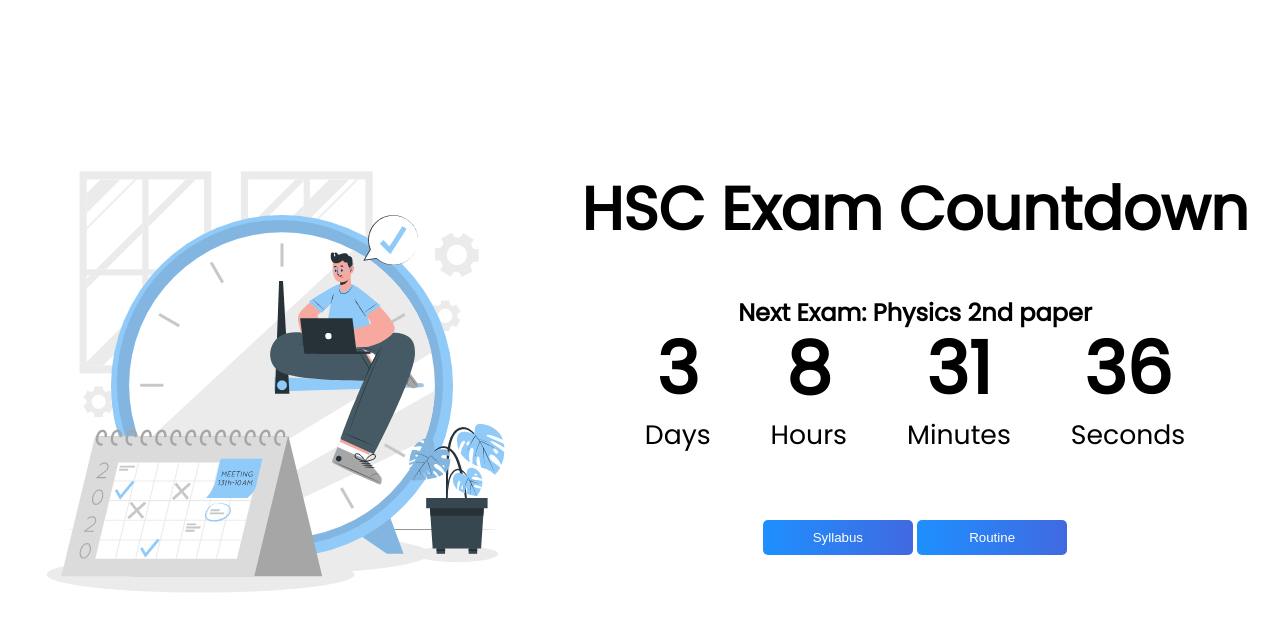
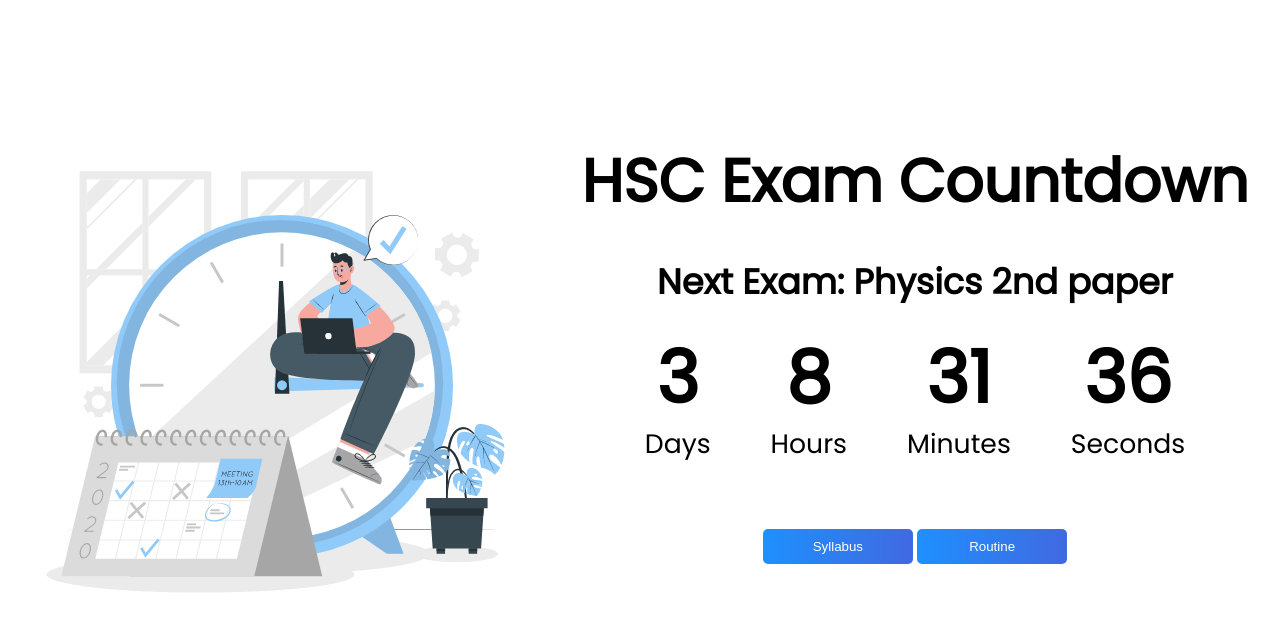
Before and after one commit to Ataur-AHad/HSC-Countdown, a plain HTML site: page index.html in a window 1280 px wide. Drawn offline with Linux system fonts and the light colour scheme.

Commit message:
Update style.css

```diff
--- a/style.css
+++ b/style.css
@@ -29,7 +29,13 @@ body{
 
 h1{
     font-size: 60px;
-    margin-top: 20px;
+    margin-top: 0px;
+    margin-bottom: 0px;
+}
+
+h2{
+    font-size: 35px;
+    margin-bottom: 50px;
 }
 
 .countdown{
```
